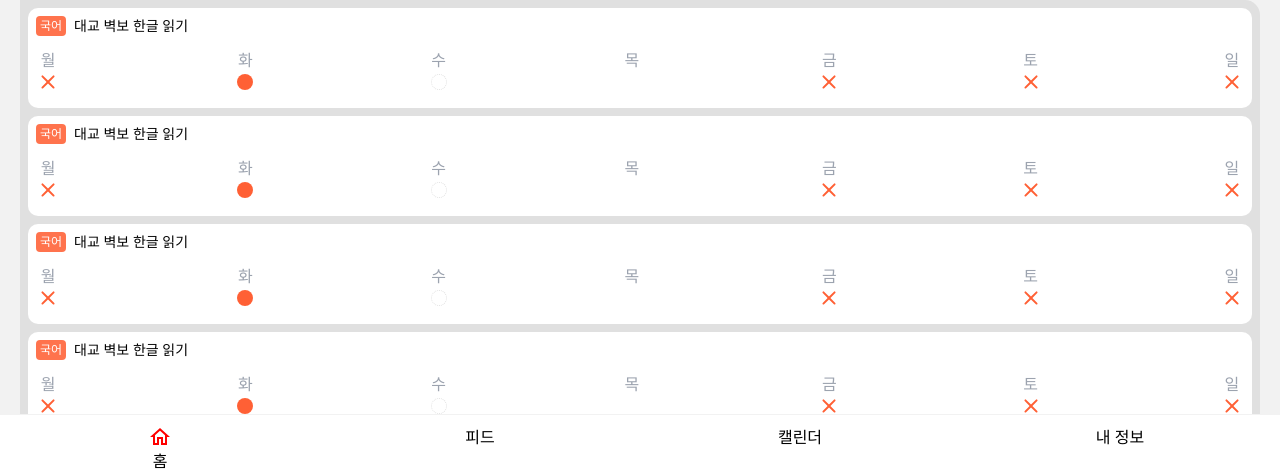
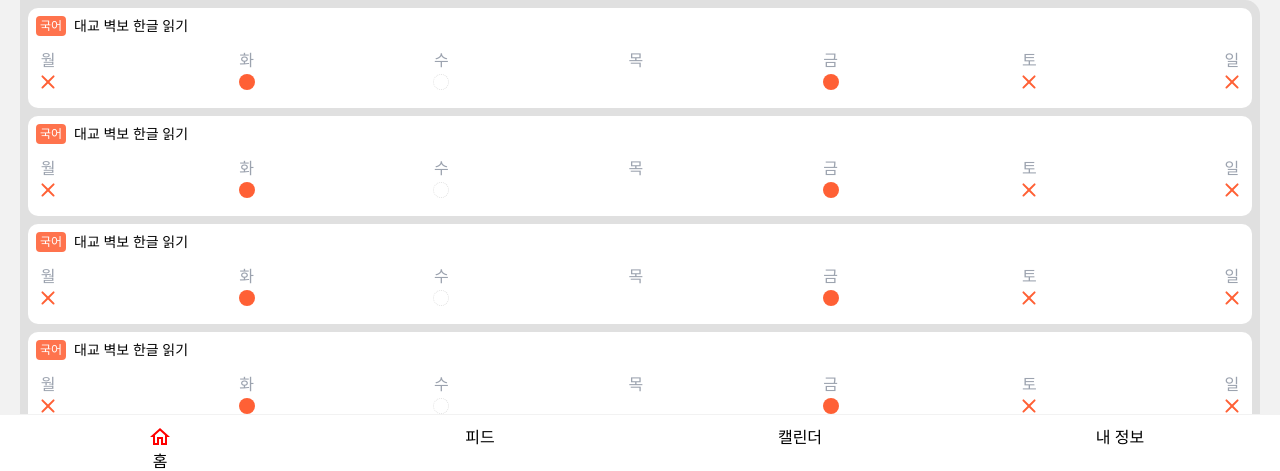
Before and after one commit to popsun412/mother_calendar, a Next.js app: page /calendar in a window 1280 px wide. Both pictures are taken after a click on the element "주간". Shown: the part 317-788 px from the top of the page. Built offline with nearby package versions, Linux system fonts and the light colour scheme.

Commit message:
테스트 수정

```diff
--- a/components/calendar/calendar_list_week.jsx
+++ b/components/calendar/calendar_list_week.jsx
@@ -7,7 +7,7 @@ export default function PlanListWeek() {
         { day: "화", type: 1 },
         { day: "수", type: 2 },
         { day: "목", type: 3 },
-        { day: "금", type: 0 },
+        { day: "금", type: 1 },
         { day: "토", type: 0 },
         { day: "일", type: 0 },
     ];
```
